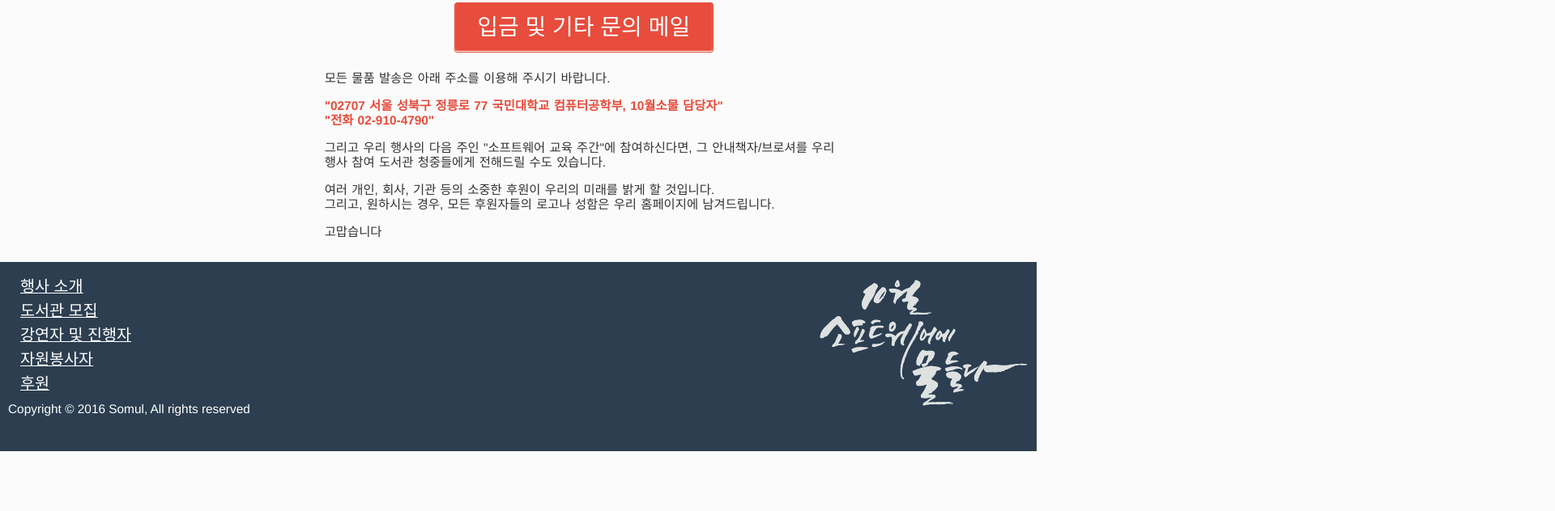
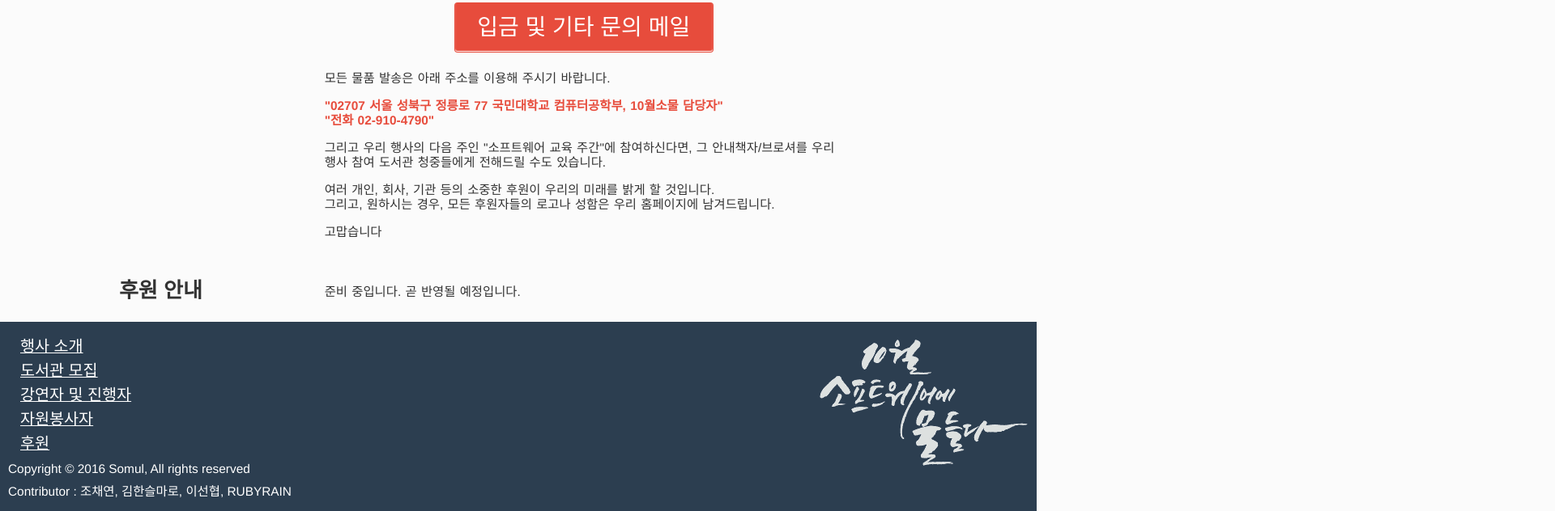
Before and after one commit to somul-project/somul-project.github.io, a website: page index.html in a window 1280 px wide. Shown: the part 4053-4685 px from the top of the page at 81% size, 1920 px wide, since content can reach past the window. Before the commit the page ends 4611 px from the top, so only its background shows below. Drawn offline with nearby package versions, Linux system fonts and the light colour scheme.

Commit message:
contributor 추가

```diff
--- a/index.html
+++ b/index.html
@@ -399,7 +399,10 @@
             -->
                 </div>
             </section>
-
+            <section id="donate_list">
+              <div class="left_label"><h1 class="label">후원 안내</h1></div>
+              <div class="content"><p>준비 중입니다. 곧 반영될 예정입니다.</p><!-- <img src="images/oct_sw_logo_fullName_500X500.png"> --></div>
+            </section>
             <footer>
                 <nav>
                     <ul>
@@ -412,6 +415,7 @@
                 </nav>
                 <img src="./images/calligraphy2.png">
                 <div class="copyright">Copyright © 2016 Somul, All rights reserved</div>
+                <div class="contributor">Contributor : <a href="https://github.com/moemoeq">조채연</a>, <a href="https://github.com/honeymaro">김한슬마로</a>, <a href="https://github.com/kciter">이선협</a>, <a href="https://github.com/rainc">RUBYRAIN</a></div>
             </footer>
         </div>
 
```
